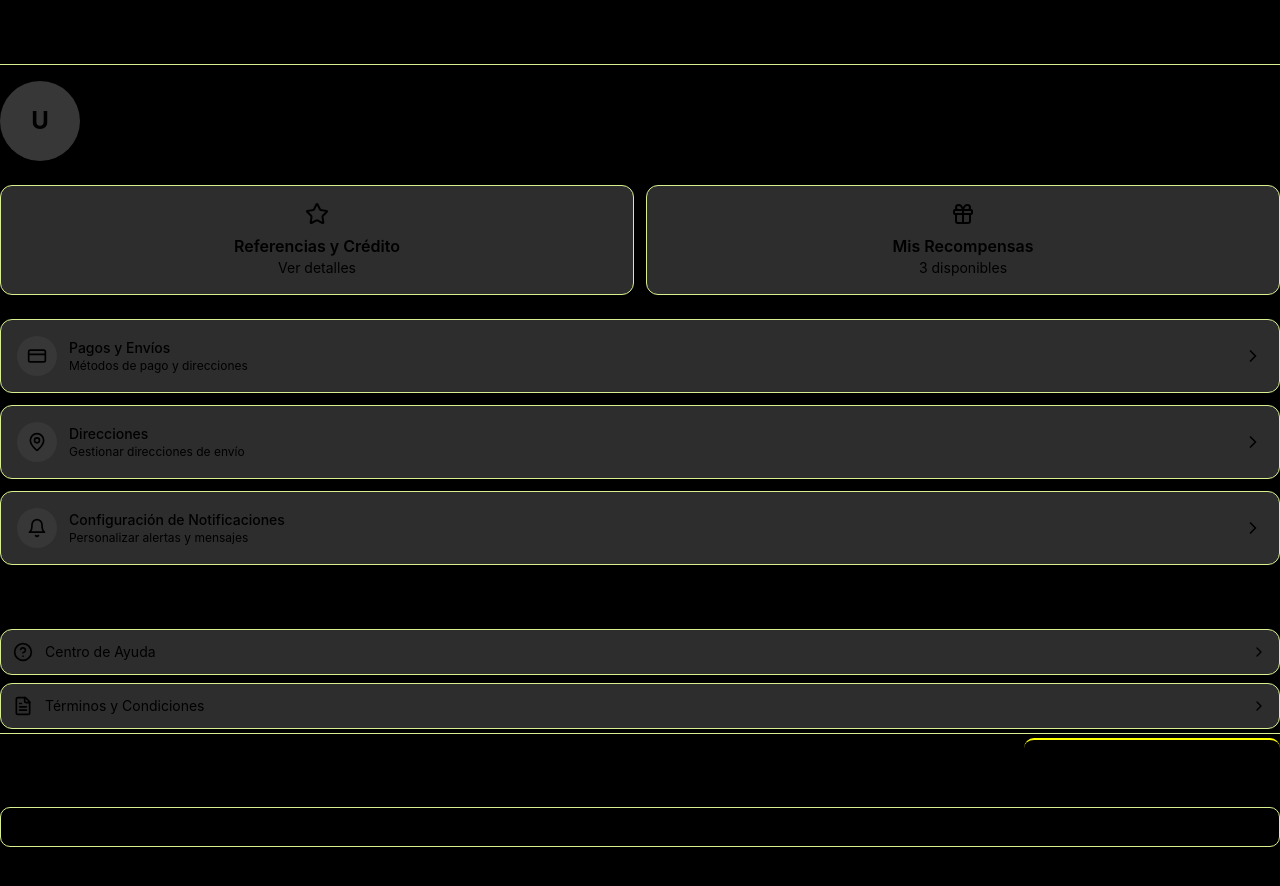
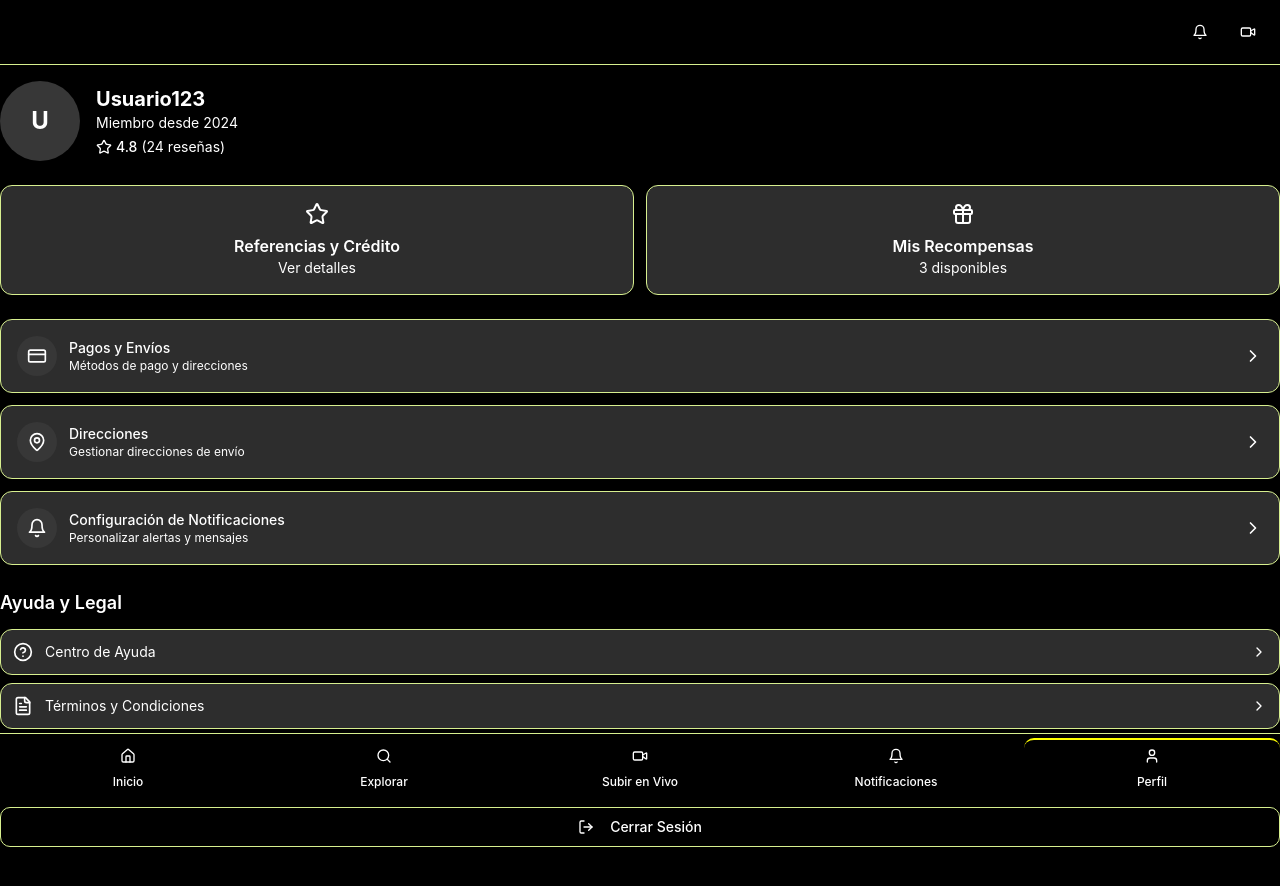
Before and after one commit to alessio0618/rematelive-en-vivo-mundo, a React (Vite) app: page /perfil in a window 1280 px wide. Shown: the top 886 px of the page. Built offline with nearby package versions, Linux system fonts and the light colour scheme.

Commit message:
Fix text visibility throughout the app
- Remove `color: inherit !important` from `index.css`.
- Enforce white text (`text-foreground`) globally.
- Update components (CategoryBar, BottomNavBar, SearchBar, etc.) for consistent text color.
- Use `text-muted-foreground` for subtle text.

```diff
--- a/src/components/CategoryBar.tsx
+++ b/src/components/CategoryBar.tsx
@@ -25,7 +25,7 @@ const CategoryBar = () => {
               className={`whitespace-nowrap text-sm font-medium hover:bg-accent/20 transition-colors ${
                 index === 0
                   ? 'text-foreground border-b-2 border-foreground'
-                  : 'text-muted-foreground border-b-2 border-transparent'
+                  : 'text-foreground border-b-2 border-transparent'
               }`}
             >
               {category}
--- a/src/components/SearchBar.tsx
+++ b/src/components/SearchBar.tsx
@@ -14,10 +14,10 @@ const SearchBar = ({ placeholder }: SearchBarProps) => {
       <div className="flex items-center justify-between p-3">
         <div className="flex-1 max-w-none mx-0">
           <div className="relative">
-            <Search className="absolute left-3 top-1/2 transform -translate-y-1/2 text-muted-foreground w-4 h-4" />
+            <Search className="absolute left-3 top-1/2 transform -translate-y-1/2 text-foreground w-4 h-4" />
             <Input
               placeholder={placeholder}
-              className="pl-10 bg-muted border-border text-foreground placeholder:text-muted-foreground rounded-full h-10 focus-visible:ring-accent focus-visible:border-accent"
+              className="pl-10 bg-muted border-border text-foreground placeholder:text-foreground/70 rounded-full h-10 focus-visible:ring-accent focus-visible:border-accent"
             />
           </div>
         </div>
--- a/src/index.css
+++ b/src/index.css
@@ -57,10 +57,27 @@
   body {
     @apply bg-background text-foreground font-sans;
     font-family: -apple-system, BlinkMacSystemFont, 'Segoe UI', 'Roboto', 'Oxygen', 'Ubuntu', 'Cantarell', sans-serif;
+    color: rgb(255 255 255) !important; /* Force white text globally */
   }
 
   h1, h2, h3, h4, h5, h6 {
     @apply font-bold text-foreground;
+    color: rgb(255 255 255) !important;
+  }
+
+  /* Ensure all text elements use white color */
+  button, span, p, div, label, input::placeholder {
+    color: rgb(255 255 255) !important;
+  }
+
+  /* Specific overrides for muted text to be visible light gray */
+  .text-muted-foreground {
+    color: rgb(200 200 200) !important;
+  }
+
+  /* Ensure foreground text is always white */
+  .text-foreground {
+    color: rgb(255 255 255) !important;
   }
 }
 
@@ -106,16 +123,6 @@
   }
 }
 
-/* Force proper text colors and visibility */
-* {
-  color: inherit !important;
-}
-
-/* Ensure all text elements use proper foreground colors */
-button, span, p, h1, h2, h3, h4, h5, h6, div {
-  color: inherit !important;
-}
-
 /* Override any external styles that might cause brown backgrounds */
 .bg-muted, [class*="bg-muted"] {
   background-color: rgb(55 55 55) !important;
--- a/src/pages/Notificaciones.tsx
+++ b/src/pages/Notificaciones.tsx
@@ -47,8 +47,7 @@ const Notificaciones = () => {
   ];
 
   const getStatusColor = (status: string) => {
-    // Cambiado: todos los estados usan solo gris claro, sin colores vibrantes
-    return 'text-muted-foreground';
+    return 'text-foreground';
   };
 
   return (
@@ -67,7 +66,7 @@ const Notificaciones = () => {
               className={`whitespace-nowrap text-sm font-medium transition-colors ${
                 activeTab === tab
                   ? 'bg-foreground text-background'
-                  : 'text-muted-foreground hover:bg-accent/20'
+                  : 'text-foreground hover:bg-accent/20'
               }`}
             >
               {tab}
@@ -86,7 +85,7 @@ const Notificaciones = () => {
               className={`whitespace-nowrap text-xs transition-colors ${
                 activeFilter === filter
                   ? 'bg-secondary text-foreground'
-                  : 'text-muted-foreground hover:bg-accent/20'
+                  : 'text-foreground hover:bg-accent/20'
               }`}
             >
               {filter}
@@ -110,12 +109,12 @@ const Notificaciones = () => {
                       <h3 className="text-foreground font-semibold text-sm">{notification.title}</h3>
                       <span className="text-foreground font-bold text-sm">{notification.amount}</span>
                     </div>
-                    <p className="text-muted-foreground text-sm mb-2 line-clamp-2">{notification.description}</p>
+                    <p className="text-foreground text-sm mb-2 line-clamp-2">{notification.description}</p>
                     <div className="flex items-center justify-between">
                       <span className={`text-xs font-medium ${getStatusColor(notification.status)}`}>
                         {notification.status}
                       </span>
-                      <span className="text-xs text-muted-foreground">{notification.time}</span>
+                      <span className="text-xs text-foreground">{notification.time}</span>
                     </div>
                   </div>
                 </div>
@@ -128,9 +127,9 @@ const Notificaciones = () => {
         {notifications.length === 0 && (
           <div className="text-center py-12">
             <div className="w-16 h-16 bg-muted rounded-full flex items-center justify-center mx-auto mb-4">
-              <ShoppingBag className="w-8 h-8 text-muted-foreground" />
+              <ShoppingBag className="w-8 h-8 text-foreground" />
             </div>
-            <p className="text-muted-foreground text-sm">No tienes notificaciones</p>
+            <p className="text-foreground text-sm">No tienes notificaciones</p>
           </div>
         )}
       </main>
--- a/src/pages/Perfil.tsx
+++ b/src/pages/Perfil.tsx
@@ -58,11 +58,11 @@ const Perfil = () => {
           </div>
           <div className="flex-1">
             <h1 className="text-foreground text-xl font-bold">Usuario123</h1>
-            <p className="text-muted-foreground text-sm">Miembro desde 2024</p>
+            <p className="text-foreground text-sm">Miembro desde 2024</p>
             <div className="flex items-center space-x-1 mt-1">
-              <Star className="w-4 h-4 text-muted-foreground" />
+              <Star className="w-4 h-4 text-foreground" />
               <span className="text-foreground text-sm font-medium">4.8</span>
-              <span className="text-muted-foreground text-sm">(24 reseñas)</span>
+              <span className="text-foreground text-sm">(24 reseñas)</span>
             </div>
           </div>
         </div>
@@ -72,19 +72,19 @@ const Perfil = () => {
           <Card className="bg-card border-border">
             <CardContent className="p-4 text-center">
               <div className="flex items-center justify-center mb-2">
-                <Star className="w-6 h-6 text-muted-foreground" />
+                <Star className="w-6 h-6 text-foreground" />
               </div>
               <div className="text-foreground font-semibold">Referencias y Crédito</div>
-              <div className="text-muted-foreground text-sm">Ver detalles</div>
+              <div className="text-foreground text-sm">Ver detalles</div>
             </CardContent>
           </Card>
           <Card className="bg-card border-border">
             <CardContent className="p-4 text-center">
               <div className="flex items-center justify-center mb-2">
-                <Gift className="w-6 h-6 text-muted-foreground" />
+                <Gift className="w-6 h-6 text-foreground" />
               </div>
               <div className="text-foreground font-semibold">Mis Recompensas</div>
-              <div className="text-muted-foreground text-sm">3 disponibles</div>
+              <div className="text-foreground text-sm">3 disponibles</div>
             </CardContent>
           </Card>
         </div>
@@ -99,14 +99,14 @@ const Perfil = () => {
                   <div className="flex items-center justify-between">
                     <div className="flex items-center space-x-3">
                       <div className="w-10 h-10 bg-muted rounded-full flex items-center justify-center">
-                        <Icon className="w-5 h-5 text-muted-foreground" />
+                        <Icon className="w-5 h-5 text-foreground" />
                       </div>
                       <div>
                         <div className="text-foreground font-medium text-sm">{item.title}</div>
-                        <div className="text-muted-foreground text-xs">{item.description}</div>
+                        <div className="text-foreground text-xs">{item.description}</div>
                       </div>
                     </div>
-                    <ChevronRight className="w-5 h-5 text-muted-foreground" />
+                    <ChevronRight className="w-5 h-5 text-foreground" />
                   </div>
                 </CardContent>
               </Card>
@@ -125,10 +125,10 @@ const Perfil = () => {
                   <CardContent className="p-3">
                     <div className="flex items-center justify-between">
                       <div className="flex items-center space-x-3">
-                        <Icon className="w-5 h-5 text-muted-foreground" />
+                        <Icon className="w-5 h-5 text-foreground" />
                         <span className="text-foreground text-sm">{item.title}</span>
                       </div>
-                      <ChevronRight className="w-4 h-4 text-muted-foreground" />
+                      <ChevronRight className="w-4 h-4 text-foreground" />
                     </div>
                   </CardContent>
                 </Card>
```
Also changed, not shown: src/pages/SubirEnVivo.tsx (+8 -8 lines).
